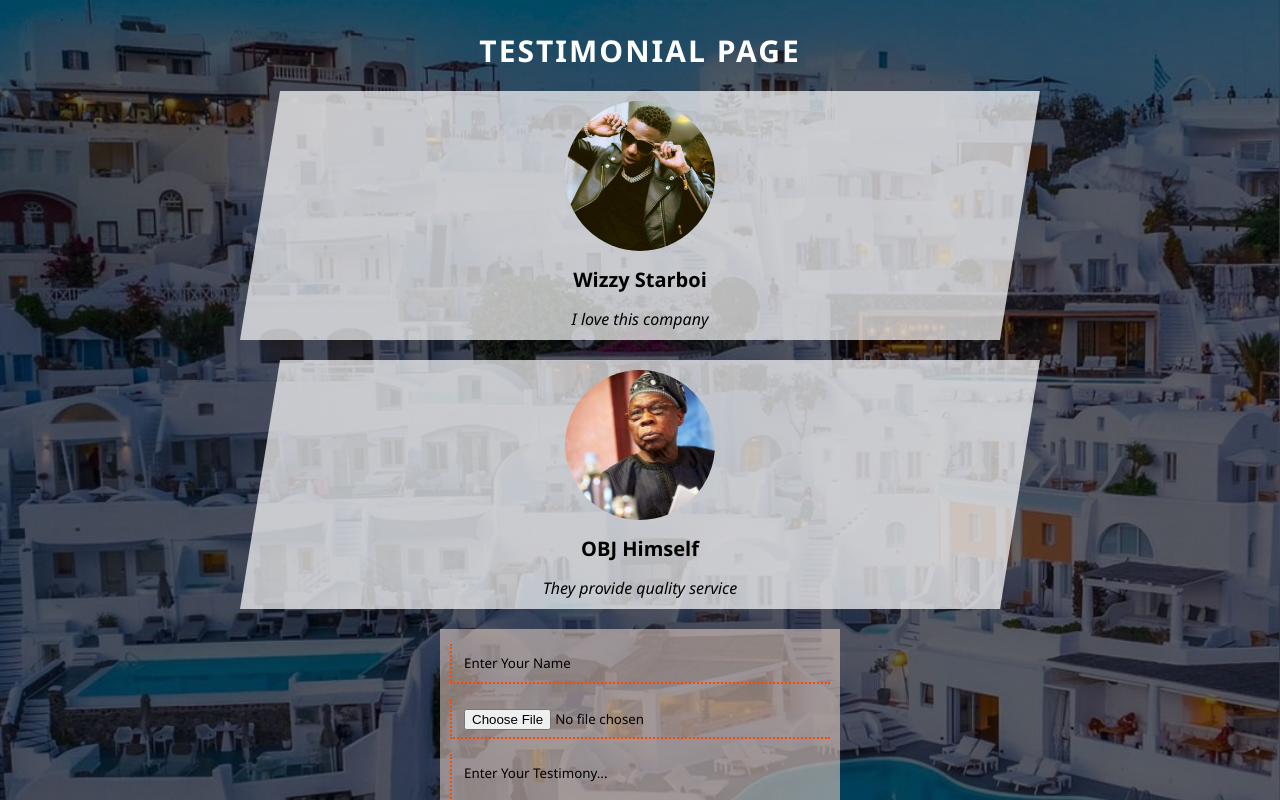
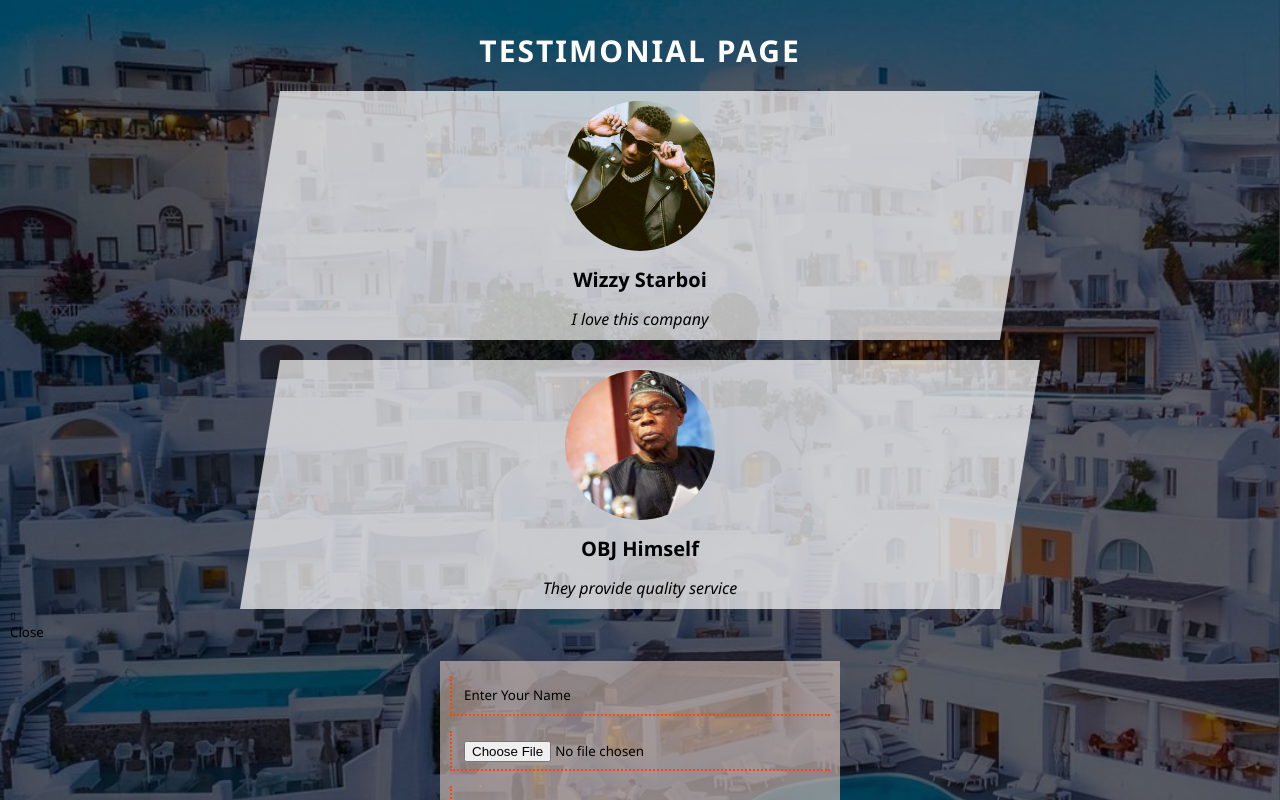
Before and after one commit to ibktommy/TestimonialPage-ReactApp, a React (Create React App) app: page / in a window 1280 px wide. Shown: the top 800 px of the page. Built offline with nearby package versions, Linux system fonts and the light colour scheme.

Commit message:
Creating ErrorModal Component and Importing it in the Form Component

```diff
--- /dev/null
+++ b/src/component/ErrorModal/ErrorlModal.jsx
@@ -0,0 +1,15 @@
+import React from 'react'
+
+const ErrorlModal = (props) => {
+  return (
+    <div className="error-bg">
+      <div className="error-card">
+        <i className="fa-exclamation-triangle"></i>
+        <p className="error-message">{props.errorMessage}</p>
+        <button className='error-btn'>Close</button>
+      </div>
+    </div>
+  )
+}
+
+export default ErrorlModal
--- a/src/component/Form/Form.jsx
+++ b/src/component/Form/Form.jsx
@@ -1,4 +1,5 @@
 import React, { useState } from "react";
+import ErrorlModal from "../ErrorModal/ErrorlModal";
 import "./Form.scss";
 
 const Form = ({ onAddUserData, dataNum }) => {
@@ -44,6 +45,8 @@ const Form = ({ onAddUserData, dataNum }) => {
 	}
 
 	return (
+		<>
+			<ErrorlModal />
 			<form onSubmit={formSubmitHandler} className="form-card">
 				<div className="form-card_input">
 					<input
@@ -67,6 +70,7 @@ const Form = ({ onAddUserData, dataNum }) => {
 
 				<button type="submit">Click to Upload</button>
 			</form>
+		</>
 	);
 };
 
```
Also changed, not shown: src/component/ErrorModal/ErrorModal.scss (added). Lines whose indentation alone changed are shown as unchanged.
